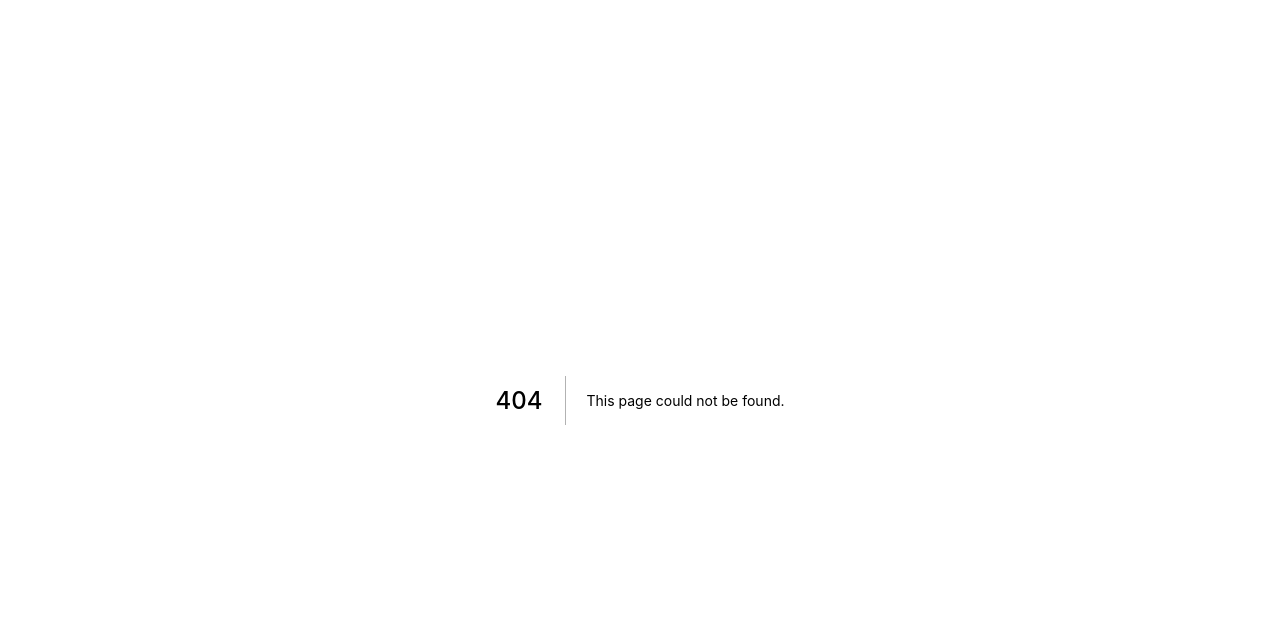
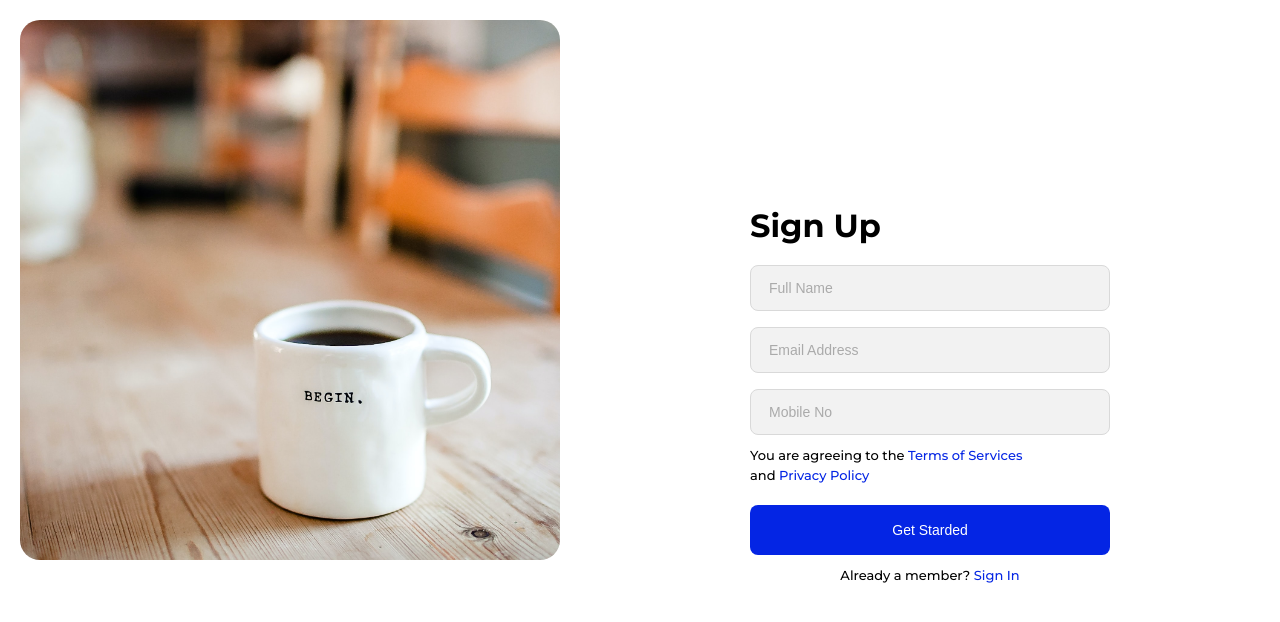
Before and after one commit to jjunior96/react-concept, a Next.js app: page /signup in a window 1280 px wide. Before the commit this address had no page. Shown: the top 622 px of the page. Built offline with nearby package versions, Linux system fonts and the light colour scheme.

Commit message:
feat: create page Signup

```diff
--- /dev/null
+++ b/src/pages/signup.tsx
@@ -0,0 +1,5 @@
+import Signup from 'templates/Signup';
+
+export default function SignupPage() {
+  return <Signup />;
+}
```
